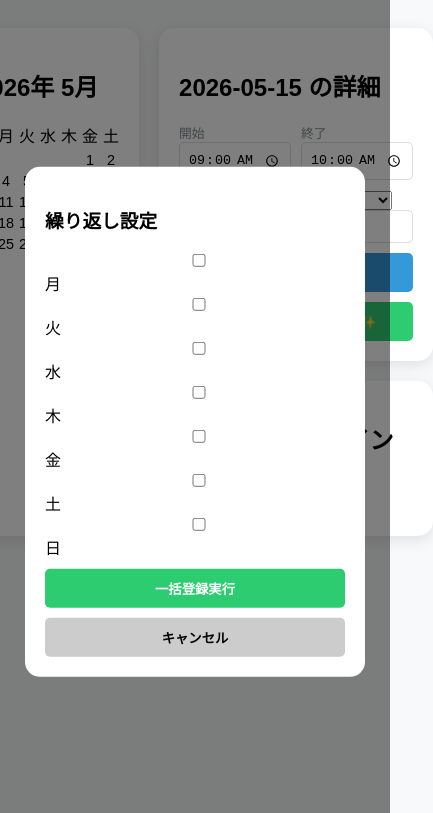
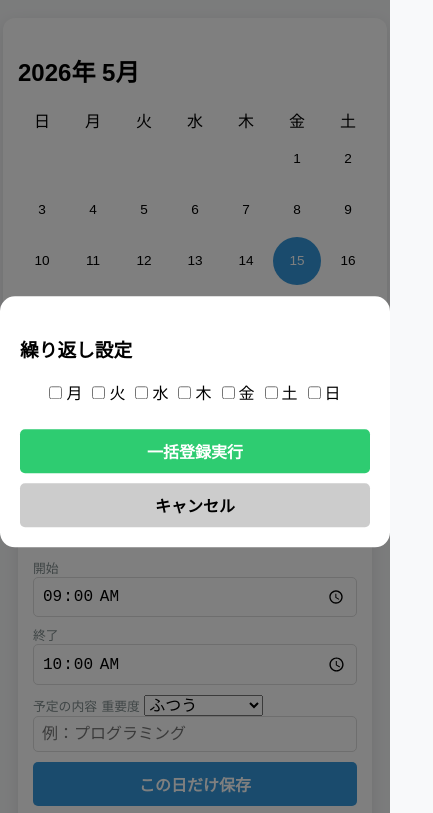
Before and after one commit to Syatorango/SS-.-.nawate, a plain HTML site: page index.html in a window 390 px wide. Both pictures are taken after a click on the button "😲 複数日に一括登録 ✨". Shown: the top 813 px of the page, 433 px wide, since content can reach past the window. Drawn offline with Linux system fonts and the light colour scheme.

Commit message:
Add files via upload

```diff
--- a/index.html
+++ b/index.html
@@ -34,6 +34,9 @@
         <div class="card list-card">
             <h2>本日のタイムライン</h2>
             <div id="todo-list"></div>
+            <button class="btn-cancel" onclick="deleteCheckedTodos()">
+    ✔ 完了した予定をまとめて削除
+</button>
         </div>
     </div>
 
@@ -49,5 +52,6 @@
         <button class="btn-cancel" onclick="closeModals()">キャンセル</button>
     </div>
 
+
     <script src="script.js"></script> </body>
 </html>
--- a/script.js
+++ b/script.js
@@ -141,3 +141,19 @@ function executeBulkAdd() {
     closeModals();
     loadTodos();
 }
+
+function deleteCheckedTodos() {
+    let todos = JSON.parse(localStorage.getItem('calDataV4')) || [];
+
+    // 今表示している日の、チェック済み予定IDを取得
+    const checkedIds = todos
+        .filter(t => t.date === selectedDate && t.completed)
+        .map(t => t.id);
+
+    // チェック済み以外を残す
+    todos = todos.filter(t => !checkedIds.includes(t.id));
+
+    localStorage.setItem('calDataV4', JSON.stringify(todos));
+
+    loadTodos();
+}
--- a/style.css
+++ b/style.css
@@ -21,3 +21,83 @@ button { width: 100%; padding: 10px; border: none; border-radius: 5px; cursor: p
 .todo-item.low { border-left: 8px solid #3498db; background: #f0f7ff; }
 
 .todo-item.is-completed { opacity: 0.6; border-left-color: #ccc; }
+
+.day-checkboxes {
+    display: flex;
+    flex-wrap: wrap;
+    gap: 10px;
+    margin: 15px 0;
+}
+
+.day-checkboxes label {
+    display: flex;
+    align-items: center;
+    gap: 4px;
+    font-size: 1rem;
+    cursor: pointer;
+}
+
+.day-checkboxes input[type="checkbox"] {
+    width: auto;
+    margin: 0;
+}
+
+/* ===== スマホ対応 ===== */
+@media screen and (max-width: 768px) {
+
+    body {
+        flex-direction: column;
+        align-items: center;
+        padding: 10px;
+        gap: 15px;
+    }
+
+    .calendar-container,
+    .side-panel {
+        width: 100%;
+        max-width: 500px;
+    }
+
+    .card {
+        padding: 15px;
+        border-radius: 12px;
+    }
+
+    .calendar-grid {
+        gap: 3px;
+    }
+
+    .day {
+        font-size: 0.85rem;
+    }
+
+    .time-inputs {
+        flex-direction: column;
+        gap: 8px;
+    }
+
+    input,
+    select,
+    button {
+        font-size: 16px; /* iPhoneのズーム防止 */
+    }
+
+    .todo-item {
+        flex-direction: column;
+        align-items: flex-start;
+        gap: 10px;
+    }
+
+    .todo-item button {
+        width: 100%;
+    }
+
+    .modal {
+        width: 90%;
+        max-width: 350px;
+    }
+
+    .day-checkboxes {
+        justify-content: center;
+    }
+}
```
